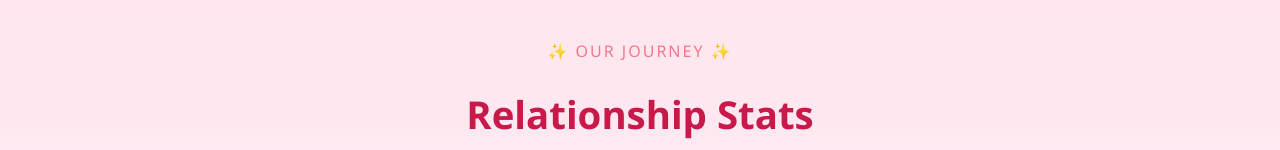
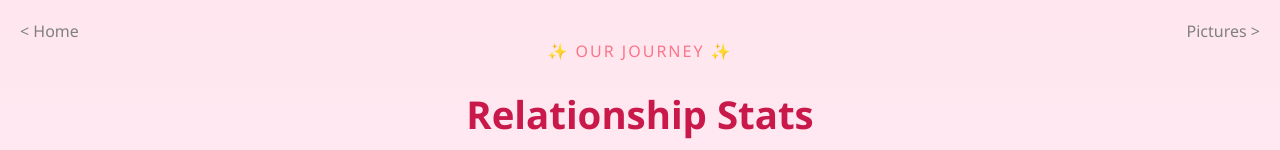
Before and after one commit to Abid-Chowdhury/valentinesxt, a React (Create React App) app: page /stats in a window 1280 px wide. Shown: the top 150 px of the page. Built offline with nearby package versions, Linux system fonts and the light colour scheme.

Commit message:
Add navigation links to Stats page for improved user experience

```diff
--- a/src/index.css
+++ b/src/index.css
@@ -122,3 +122,37 @@ body {
   color: #6d6d6d;
   margin-top: 4px;
 }
+
+/* Stats Backward Link */
+
+.stats-backward-link {
+  position: absolute;
+  top: 20px;
+  left: 20px;
+  color: gray;
+  text-decoration: none;
+  font-size: 1rem;
+  transition: all 0.2s ease;
+}
+
+.stats-backward-link:hover {
+  color: #ff5c8a;
+  font-weight: bold;
+}
+
+/* Stats Forward Link */
+
+.stats-forward-link {
+  position: absolute;
+  top: 20px;
+  right: 20px;
+  color: gray;
+  text-decoration: none;
+  font-size: 1rem;
+  transition: all 0.2s ease;
+}
+
+.stats-forward-link:hover {
+  color: #ff5c8a;
+  font-weight: bold;
+}
--- a/src/pages/Stats.js
+++ b/src/pages/Stats.js
@@ -1,6 +1,9 @@
 export default function Stats() {
   return (
     <div style={{ padding: "40px 20px" }}>
+
+      <a href="/" className="stats-backward-link"> &lt; Home</a>
+      <a href="/Pictures" className="stats-forward-link"> Pictures &gt; </a>
 
       <div className="stats-subtitle">✨ OUR JOURNEY ✨</div>
 
```
